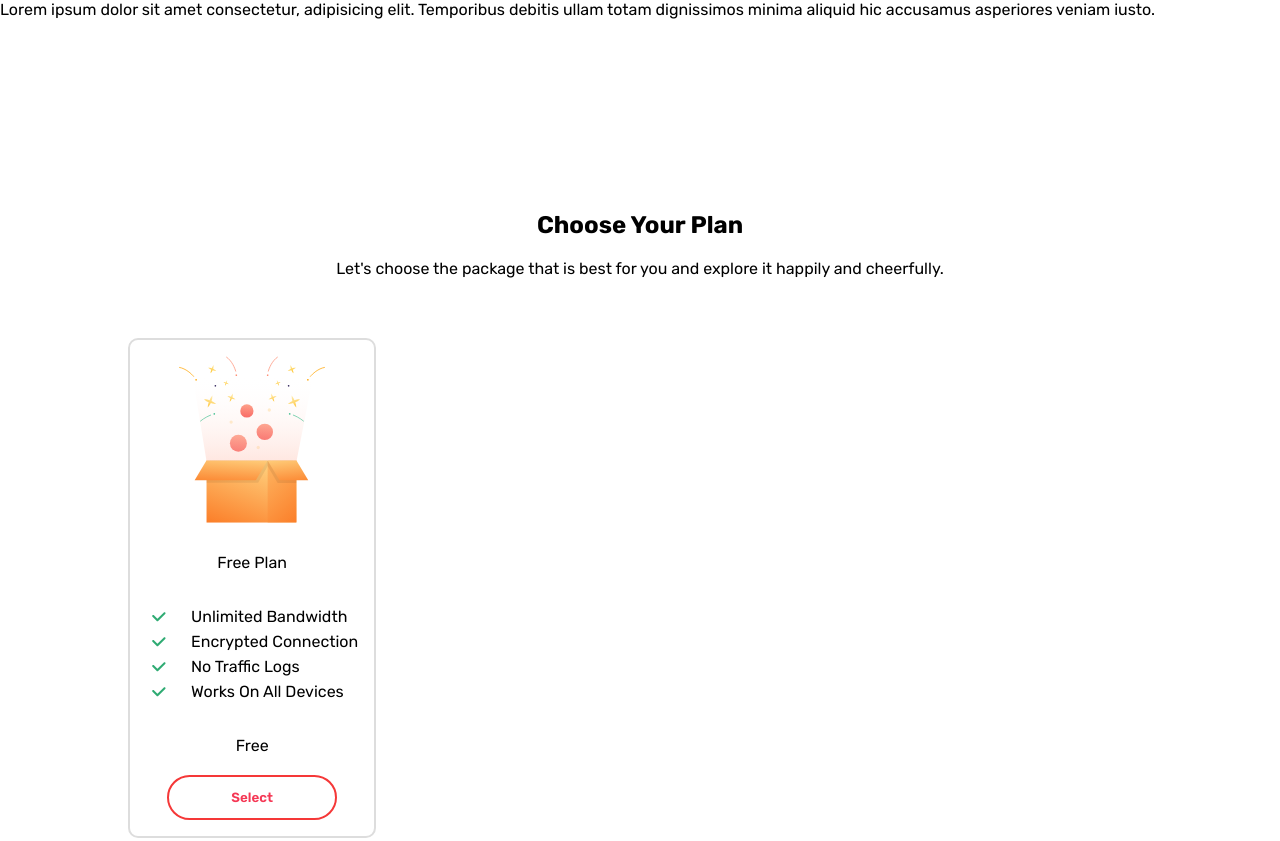
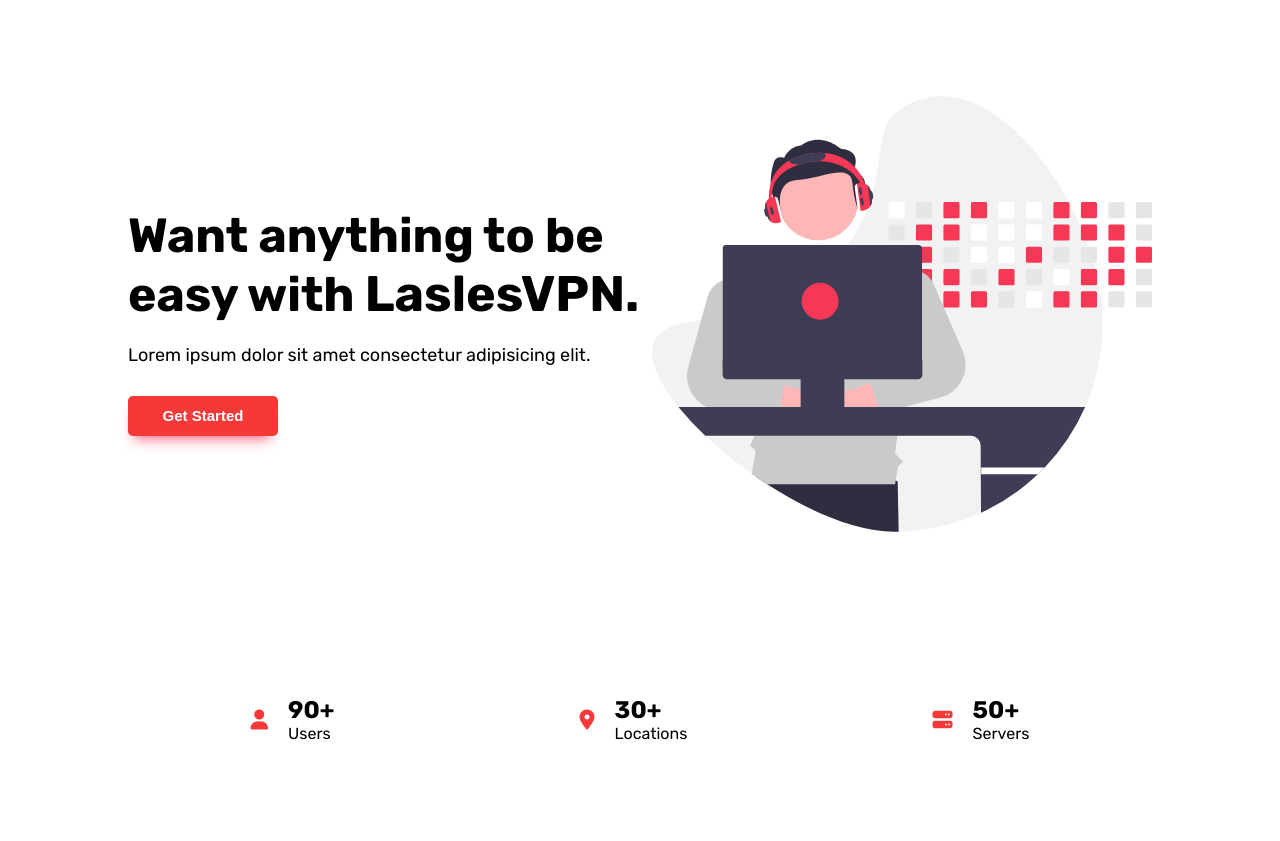
Before and after one commit to vivekbhatt07/LearnGit, a plain HTML site: page index.html in a window 1280 px wide. Shown: the top 841 px of the page. Drawn offline with Linux system fonts and the light colour scheme.

Commit message:
feat: added header

```diff
--- a/index.html
+++ b/index.html
@@ -6,11 +6,48 @@
     <meta name="viewport" content="width=device-width, initial-scale=1.0" />
     <title>Homepage</title>
     <link rel="stylesheet" href="./style.css" />
+    <link rel="stylesheet" href="https://cdnjs.cloudflare.com/ajax/libs/font-awesome/6.2.0/css/all.min.css">
   </head>
   <body>
     <nav></nav>
     <header>
-   <div class="hero-section">Lorem ipsum dolor sit amet consectetur, adipisicing elit. Temporibus debitis ullam totam dignissimos minima aliquid hic accusamus asperiores veniam iusto.</div>
+    <section class="header-container">
+      <div class="header-text">
+        <h1>Want anything to be <br>easy  with <span style="font-weight:bold; font-size: 5rem;">LaslesVPN.</span></h1>
+        <p>Lorem ipsum dolor sit amet consectetur adipisicing elit.</p>
+        <button class="get-start-btn">Get Started</button>
+      </div>
+      <div class="header-img">
+        <img src="assets/undraw_developer_activity_re_39tg.svg" alt="">
+      </div>
+    </section>
+
+    <section class="header-bottom">
+      <div class="content-container">
+        <i class="fa-solid fa-user"></i>
+        <div class="content-text">
+          <h2>90+</h2>
+          <p>Users</p>
+        </div>
+      </div>
+
+      <div class="content-container">
+        <i class="fa-sharp fa-solid fa-location-dot"></i>
+        <div class="content-text">
+          <h2>30+</h2>
+          <p>Locations</p>
+        </div>
+      </div>
+
+      <div class="content-container">
+        <i class="fa-solid fa-server"></i>
+        <div class="content-text">
+          <h2>50+</h2>
+          <p>Servers</p>
+        </div>
+      </div>
+    </section>
+
     </header>
     <main>
       <section></section>
--- a/style.css
+++ b/style.css
@@ -1,4 +1,5 @@
 @import url("https://fonts.googleapis.com/css2?family=Rubik:ital,wght@0,300;0,400;0,500;0,600;0,700;0,800;0,900;1,300;1,400;1,500;1,600;1,700;1,800;1,900&display=swap");
+
 
 :root {
   --primary-red: #f53838;
@@ -35,6 +36,67 @@ body {
 section {
   padding: 5vw 10vw;
 }
+/* header section */
+.header-container{
+  display: flex;
+
+}
+.header-text{
+  display: flex;
+  flex-direction: column;
+  flex-basis: 60%;
+  justify-content: center;
+}
+.header-text h1{
+  font-size: 4.8rem;
+  margin-top: 1rem;
+  }
+
+.header-text p{
+  margin-top: 2rem;
+  font-size: 1.8rem;
+}
+
+.get-start-btn{
+  margin-top: 3rem;
+  height: 4rem;
+  width: 15rem;
+  border-radius: 0.5rem;
+  font-size: 1.5rem;
+  font-weight: bold;
+  border: none;
+  color: var(--pure-white);
+  background-color: var(--primary-red);
+  box-shadow: -1px 10px 13px -7px rgba(245,56,85,0.75);
+-webkit-box-shadow: -1px 10px 13px -7px rgba(245,56,85,0.75);
+-moz-box-shadow: -1px 10px 13px -7px rgba(245,56,85,0.75);
+}
+
+.header-img img{
+  width:50rem;
+  height:50rem;
+}
+
+.header-bottom{
+  display: flex;
+  justify-content: space-around;
+
+}
+
+.content-container{
+  display: flex;
+  align-items: center;
+  gap: 2rem;
+
+}
+
+.content-container i{
+ color: var(--primary-red);
+  font-size: 2rem;
+
+
+}
+
 
 /* Select Card Section */
 
```
Also changed, not shown: Assets/undraw_developer_activity_re_39tg.svg (added).
